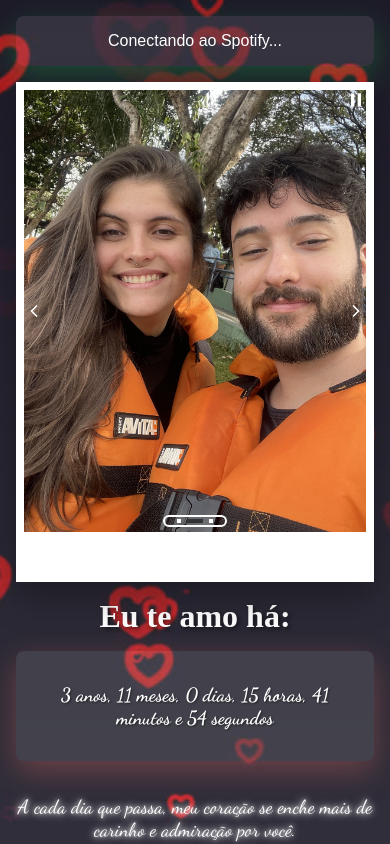
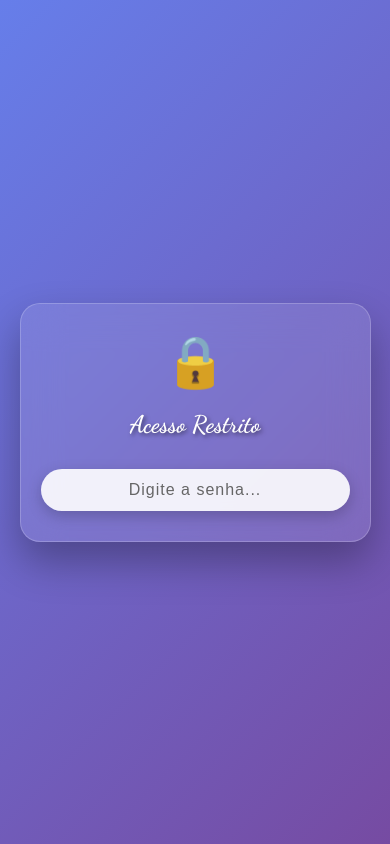
Before and after one commit to nicolasanunes/dedicatory, a Vue app: page / in a window 390 px wide. Shown: the top 844 px of the page. Built offline with nearby package versions, Linux system fonts and the light colour scheme; no server answers; a web font is replaced by a local one.

Commit message:
lock screen added

```diff
--- a/src/App.vue
+++ b/src/App.vue
@@ -1,6 +1,7 @@
 <script setup lang="ts">
 import { ref, onMounted, onUnmounted } from 'vue'
 import { useSpotifyAuth } from './composables/useSpotifyAuth'
+import PasswordProtection from './components/PasswordProtection.vue'
 import './assets/css/index.css'
 
 // Data de referência (19/11/2021 às 23:23)
@@ -557,6 +558,9 @@ onUnmounted(() => {
 </script>
 
 <template>
+  <!-- Componente de proteção por senha -->
+  <PasswordProtection />
+
   <div class="container">
     <!-- ========== SPOTIFY PLAYER ========== -->
     <div class="spotify-player-section">
--- /dev/null
+++ b/src/components/PasswordProtection.vue
@@ -0,0 +1,179 @@
+<template>
+  <div v-if="!isUnlocked" class="password-overlay">
+    <div class="password-container">
+      <div class="lock-icon">
+        🔒
+      </div>
+      <h2 class="lock-title">Acesso Restrito</h2>
+      <div class="password-input-container">
+        <input
+          type="password"
+          v-model="passwordInput"
+          placeholder="Digite a senha..."
+          class="password-input"
+          maxlength="8"
+          @input="validatePassword"
+        />
+        <div v-if="showError" class="error-message">
+          Ei, quem você pensa que é para tentar abrir isto?
+        </div>
+      </div>
+    </div>
+  </div>
+</template>
+
+<script setup lang="ts">
+import { ref, watch } from 'vue'
+
+const isUnlocked = ref(false)
+const passwordInput = ref('')
+const showError = ref(false)
+const correctPassword = '19112021'
+
+const validatePassword = () => {
+  showError.value = false
+
+  if (passwordInput.value.length === 8) {
+    if (passwordInput.value === correctPassword) {
+      isUnlocked.value = true
+    } else {
+      showError.value = true
+      // Limpa o campo após 2 segundos
+      setTimeout(() => {
+        passwordInput.value = ''
+        showError.value = false
+      }, 2000)
+    }
+  }
+}
+
+// Limpa erro quando usuário digita novamente
+watch(passwordInput, () => {
+  if (showError.value && passwordInput.value.length < 8) {
+    showError.value = false
+  }
+})
+</script>
+
+<style scoped>
+.password-overlay {
+  position: fixed;
+  top: 0;
+  left: 0;
+  width: 100vw;
+  height: 100vh;
+  background: linear-gradient(135deg, #667eea 0%, #764ba2 100%);
+  display: flex;
+  justify-content: center;
+  align-items: center;
+  z-index: 9999;
+  backdrop-filter: blur(10px);
+}
+
+.password-container {
+  background: rgba(255, 255, 255, 0.1);
+  backdrop-filter: blur(20px);
+  border-radius: 20px;
+  padding: 40px;
+  text-align: center;
+  box-shadow: 0 20px 40px rgba(0, 0, 0, 0.3);
+  border: 1px solid rgba(255, 255, 255, 0.2);
+  max-width: 400px;
+  width: 90%;
+}
+
+.lock-icon {
+  font-size: 4rem;
+  margin-bottom: 20px;
+  animation: pulse 2s ease-in-out infinite alternate;
+}
+
+.lock-title {
+  color: white;
+  font-family: 'Dancing Script', cursive;
+  font-size: 1.8rem;
+  margin-bottom: 30px;
+  text-shadow: 2px 2px 4px rgba(0, 0, 0, 0.5);
+}
+
+.password-input-container {
+  position: relative;
+}
+
+.password-input {
+  width: 100%;
+  padding: 15px 20px;
+  border: none;
+  border-radius: 50px;
+  background: rgba(255, 255, 255, 0.9);
+  font-size: 1.2rem;
+  text-align: center;
+  letter-spacing: 2px;
+  outline: none;
+  transition: all 0.3s ease;
+  box-shadow: 0 5px 15px rgba(0, 0, 0, 0.2);
+  box-sizing: border-box;
+}
+
+.password-input:focus {
+  background: rgba(255, 255, 255, 1);
+  box-shadow: 0 8px 25px rgba(0, 0, 0, 0.3);
+  transform: translateY(-2px);
+}
+
+.password-input::placeholder {
+  color: #666;
+  letter-spacing: 1px;
+}
+
+.error-message {
+  color: #ff4757;
+  font-family: 'Dancing Script', cursive;
+  font-size: 1.1rem;
+  margin-top: 15px;
+  font-weight: 600;
+  text-shadow: 1px 1px 2px rgba(0, 0, 0, 0.3);
+  animation: shake 0.5s ease-in-out;
+}
+
+@keyframes pulse {
+  from {
+    transform: scale(1);
+    opacity: 0.8;
+  }
+  to {
+    transform: scale(1.1);
+    opacity: 1;
+  }
+}
+
+@keyframes shake {
+  0%, 100% { transform: translateX(0); }
+  25% { transform: translateX(-5px); }
+  75% { transform: translateX(5px); }
+}
+
+/* Responsividade */
+@media (max-width: 480px) {
+  .password-container {
+    padding: 30px 20px;
+  }
+
+  .lock-icon {
+    font-size: 3rem;
+  }
+
+  .lock-title {
+    font-size: 1.5rem;
+  }
+
+  .password-input {
+    font-size: 1rem;
+    padding: 12px 15px;
+  }
+
+  .error-message {
+    font-size: 1rem;
+  }
+}
+</style>
```
